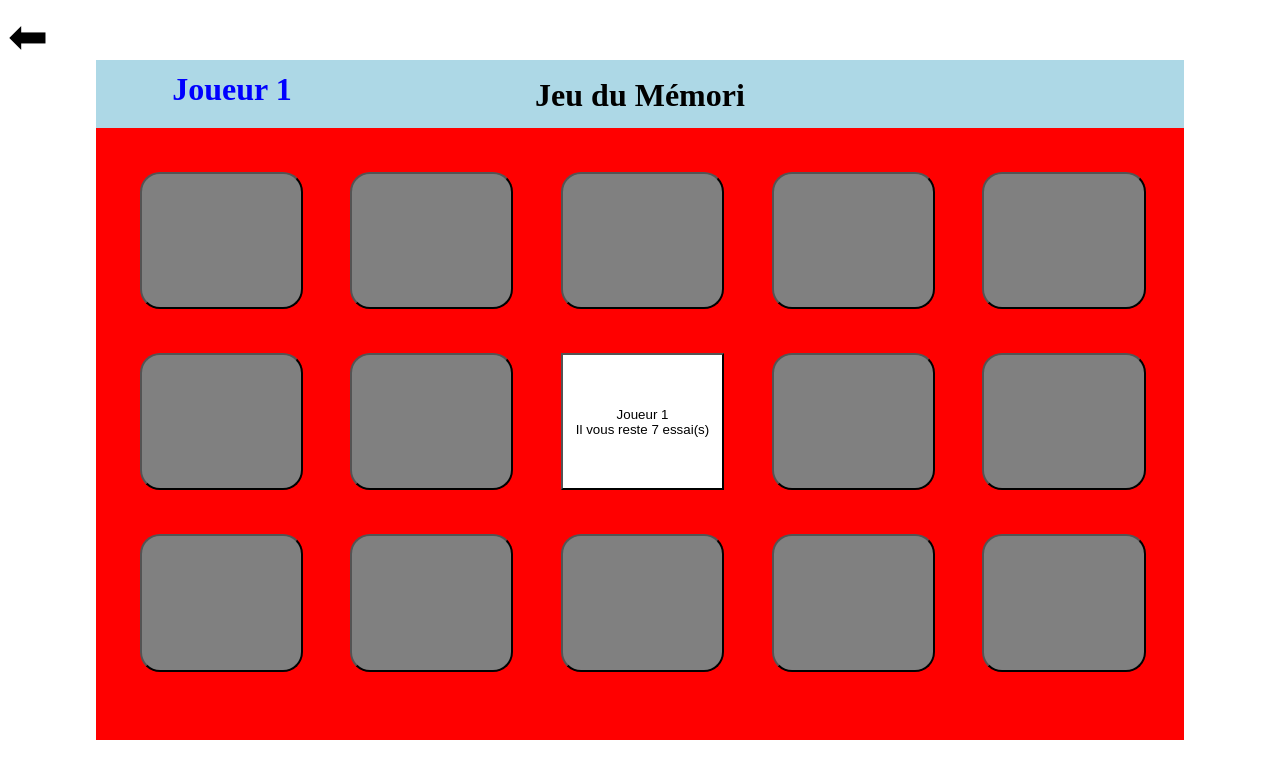
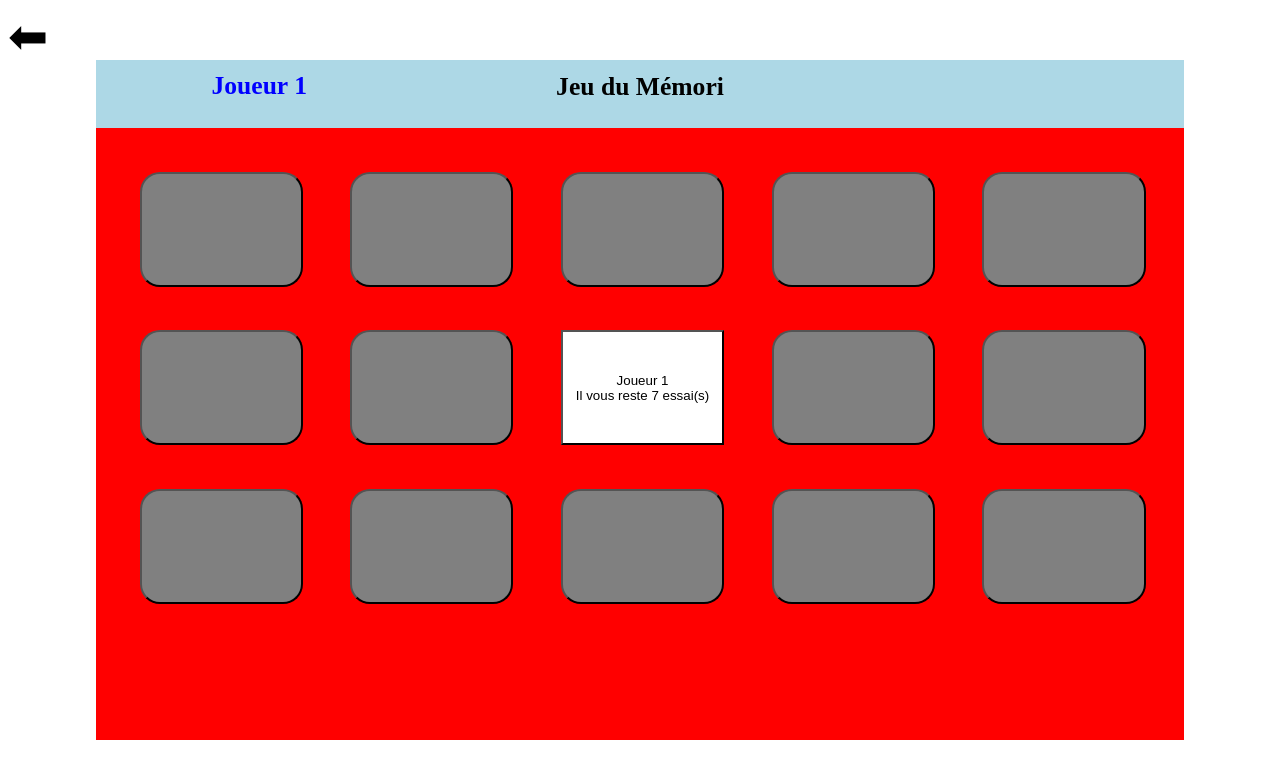
Before and after one commit to SamSamsung/Time-killer, a PHP site: page /memo.html in a window 1280 px wide. Shown: the top 779 px of the page. Run offline with PHP 8.4, Linux system fonts and the light colour scheme.

Commit message:
Update style_memo.css

```diff
--- a/css/style_memo.css
+++ b/css/style_memo.css
@@ -1,4 +1,3 @@
-
 .container{
     background-color: blue;
     position: absolute;
@@ -19,14 +18,16 @@
 .titre h1{
     margin-top: -1.75%;
     margin-left: 35%;
+    font-size: 2vw;
     width: 30%;
 }
 
 #joueur{
-    width: 25%;
+    font-size: 2vw;
     margin-top: 1%;
     margin-left: 0 !important;
     height: 5%;
+    width: 30%;
     color: blue;
 
 }
@@ -46,8 +47,8 @@
     border-radius: 20px;
     margin-top: 4%;
     margin-left: 4%;
-    height: 22.5%;
-    width: 15%;
+    height: 9vw;
+    width: 12.75vw;
 }
 
 
```
